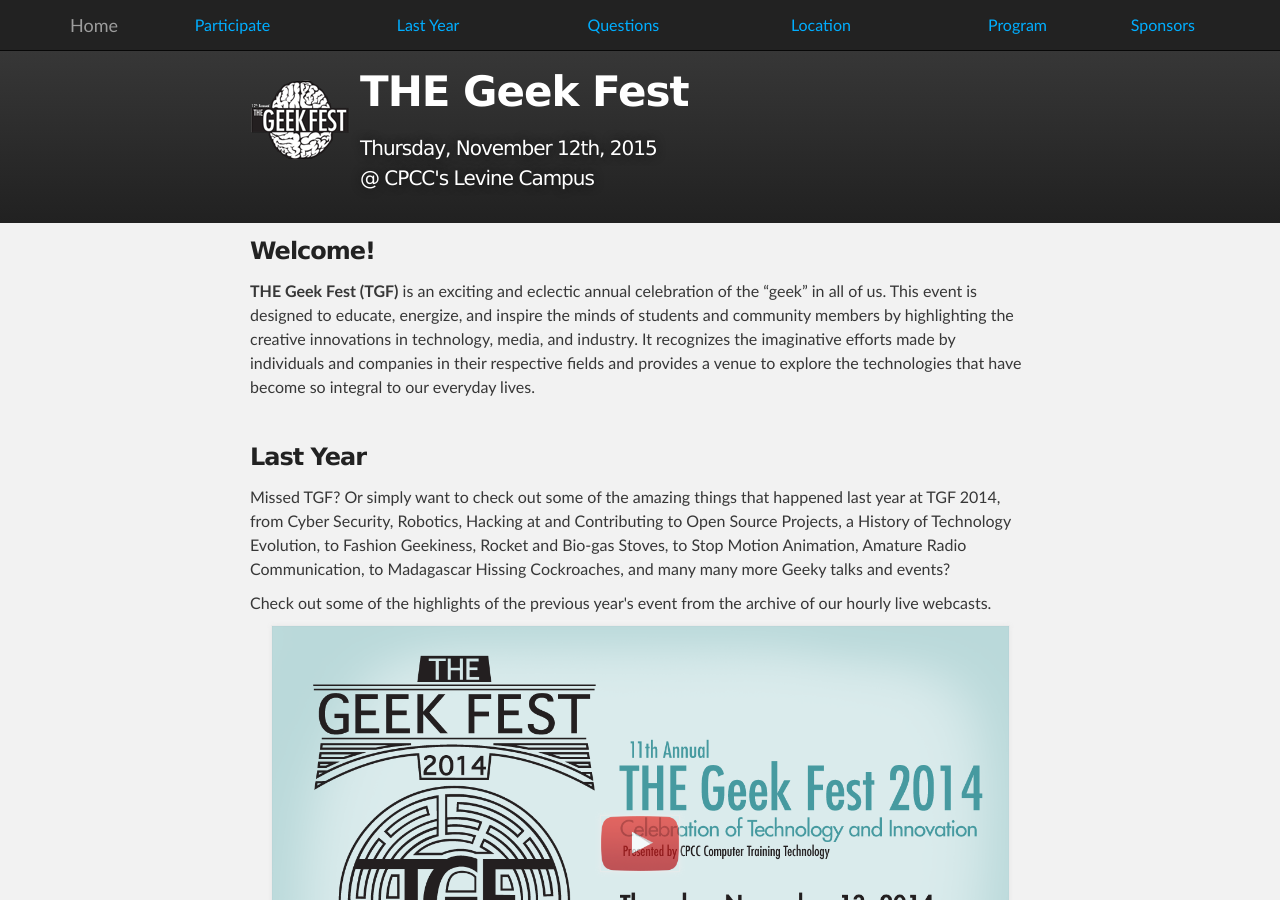
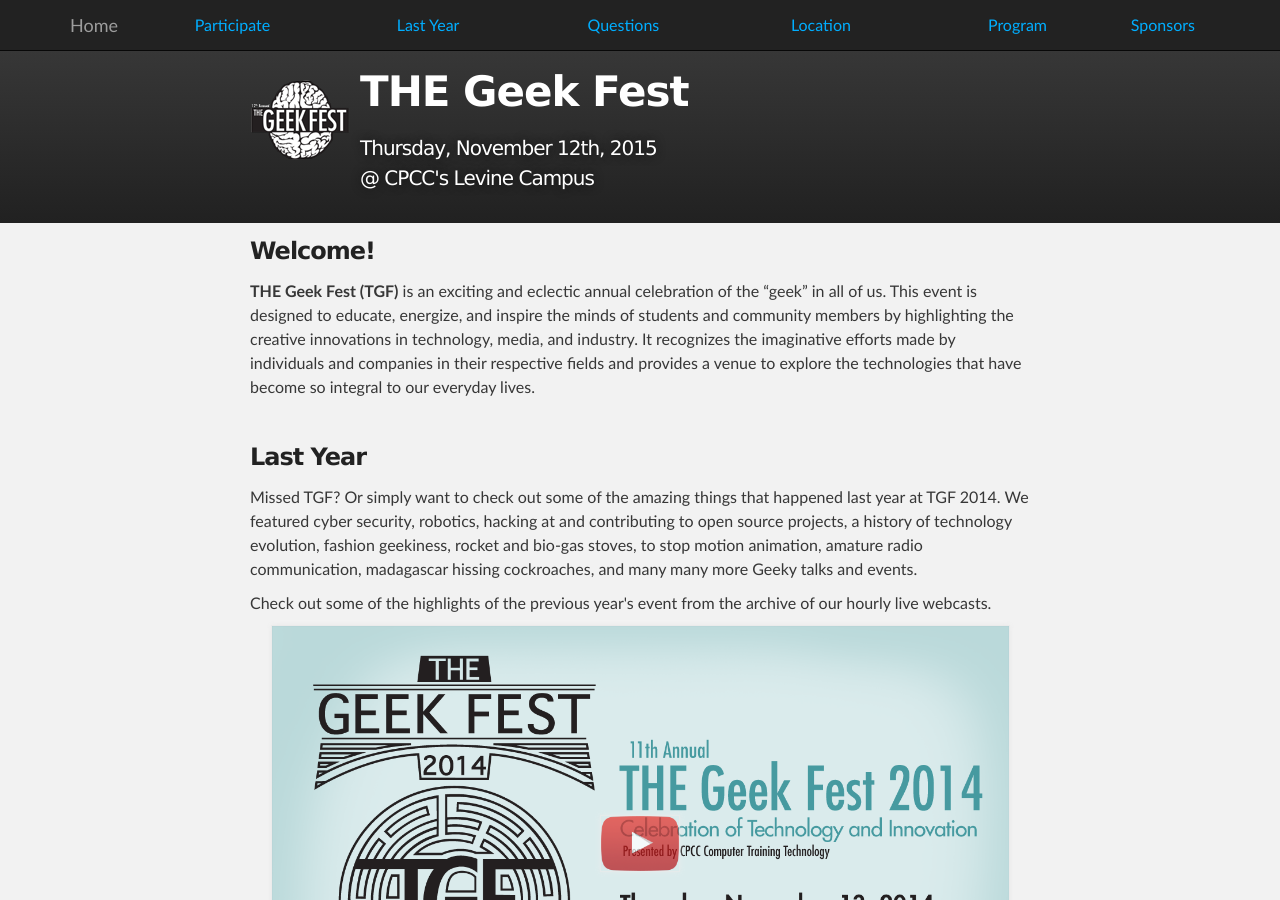
Before and after one commit to bkeyvani/thegeekfest.github.io, a Jekyll site: the page built from index.html, in a window 1280 px wide and 900 px high. Built offline with Jekyll 4.4.1, drawn with Linux system fonts in a browser that asks for light colours; nearby versions of some CDN libraries.

Commit message:
updated Last Year paragraph content

```diff
--- a/index.html
+++ b/index.html
@@ -31,11 +31,11 @@
 </h3>
 
 <p>Missed TGF? Or simply want to check out some of the amazing things that
-happened last year at TGF 2014, from Cyber Security, Robotics, Hacking at and
-Contributing to Open Source Projects, a History of Technology Evolution, to
-Fashion Geekiness, Rocket and Bio-gas Stoves, to Stop Motion Animation, Amature
-Radio Communication, to Madagascar Hissing Cockroaches, and many many more Geeky
-talks and events?</p>
+happened last year at TGF 2014. We featured cyber security, robotics, hacking at
+and contributing to open source projects, a history of technology evolution,
+fashion geekiness, rocket and bio-gas stoves, to stop motion animation, amature
+radio communication, madagascar hissing cockroaches, and many many more Geeky
+talks and events.</p>
 <p>Check out some of the highlights of the previous year's event from the
 archive of our hourly live webcasts.</p>
 
```
